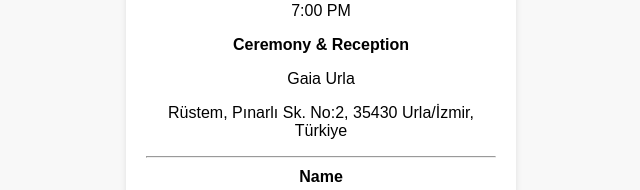
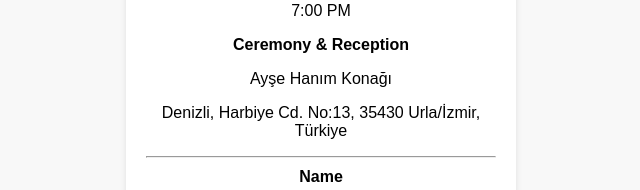
Before and after one commit to ogulcanaydogan/RSVPwebpageByAWS, a plain HTML site: page index.html in a window 1280 px wide. Shown: the part 359-549 px from the top of the page, without its empty margins (319-959 px from the left). Drawn offline with Linux system fonts and the light colour scheme.

Commit message:
location change

```diff
--- a/index.html
+++ b/index.html
@@ -62,8 +62,8 @@
         <p>Saturday, May 17, 2025</p>
         <p>7:00 PM</p>
         <p><strong>Ceremony & Reception</strong></p>
-        <p>Gaia Urla</p>
-        <p> Rüstem, Pınarlı Sk. No:2, 35430 Urla/İzmir, Türkiye</p>
+        <p>Ayşe Hanım Konağı</p>
+        <p>  Denizli, Harbiye Cd. No:13, 35430 Urla/İzmir, Türkiye</p>
         <hr>
         <label for="name">Name</label>
         <input type="text" id="name" placeholder="Your Name">
```
